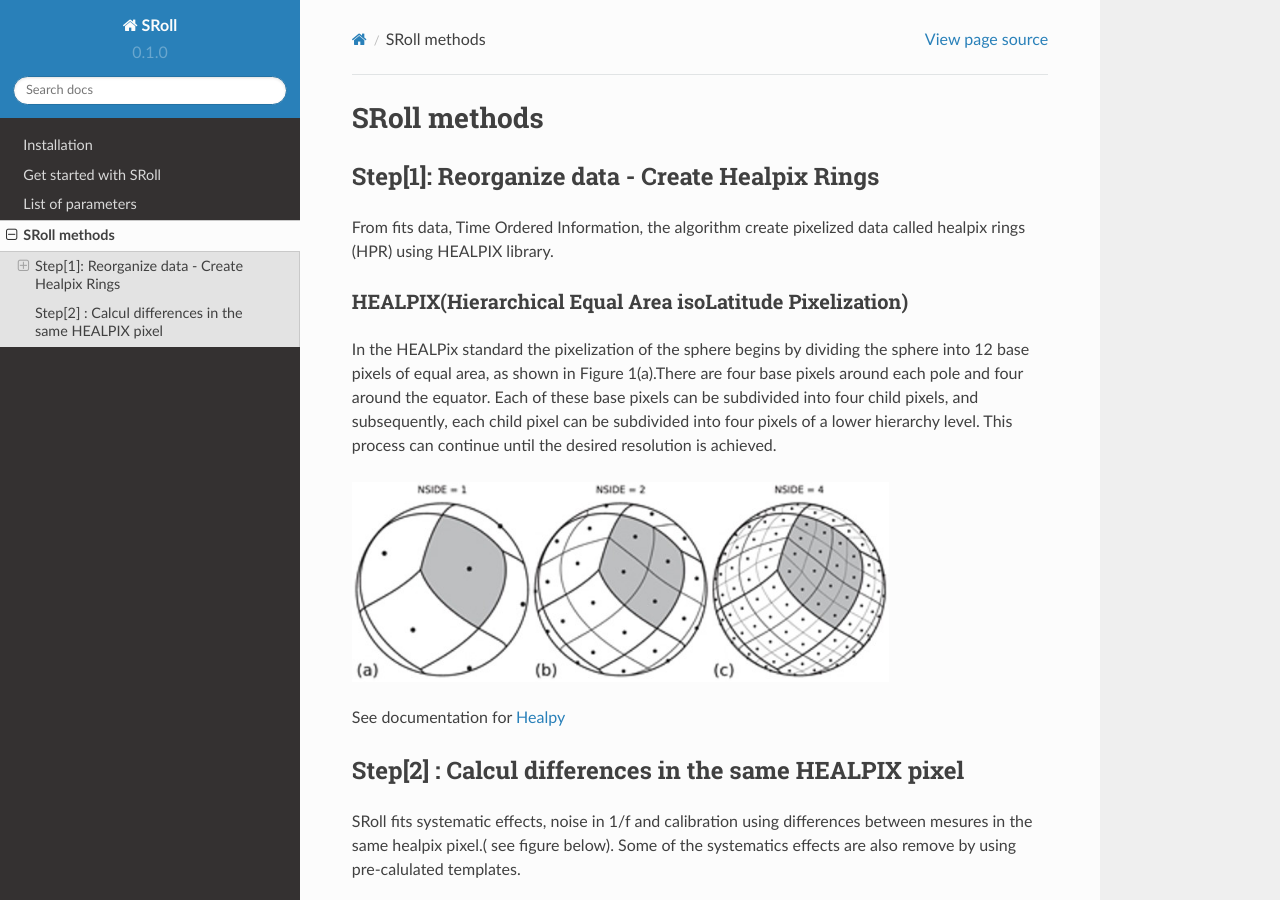
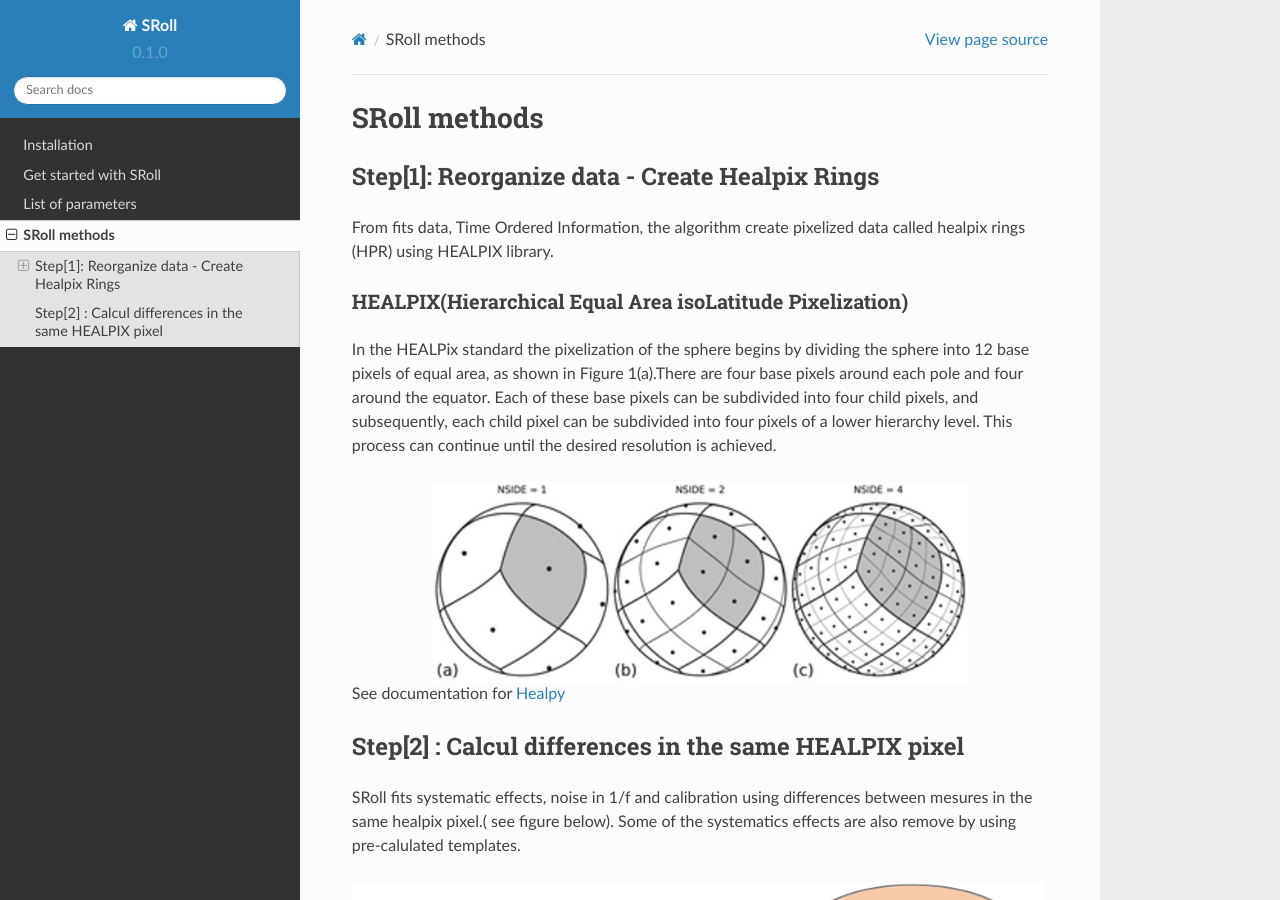
Before and after one commit to jmdelouis/SRoll, a Sphinx documentation site: the page built from readthedocs/docs/source/methods.rst, in a window 1280 px wide and 900 px high. Built offline with Sphinx 7.4.7 and the Read the Docs theme 2.0.0, drawn with Linux system fonts in a browser that asks for light colours.

Commit message:
Update methods.rst

```diff
--- a/readthedocs/docs/source/methods.rst
+++ b/readthedocs/docs/source/methods.rst
@@ -18,7 +18,7 @@ This process can continue until the desired resolution is achieved.
 
 .. image:: /images/healpix.jpg
   :height: 200
-  :alt: Alternative text
+  :align: center
 
 
 See documentation for `Healpy <https://healpy.readthedocs.io/en/latest/>`_
```
